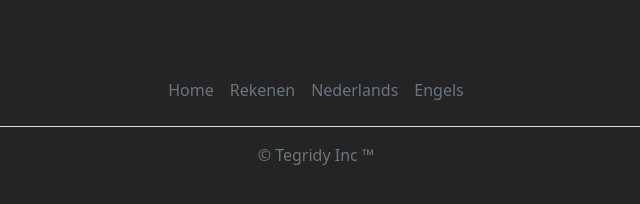
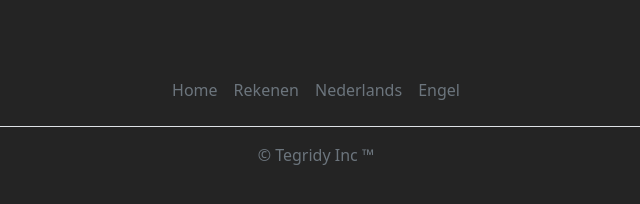
Before and after one commit to Bepies/Circulair, a plain HTML site: page engels/index.html in a window 1280 px wide. Shown: the part 570-774 px from the top of the page, 324-964 px from the left. Drawn offline with nearby package versions, Linux system fonts and the light colour scheme.

Commit message:
Update index.html

```diff
--- a/engels/index.html
+++ b/engels/index.html
@@ -70,7 +70,7 @@
             <li class="nav-item"><a href="/" class="nav-link px-2 text-muted">Home</a></li>
             <li class="nav-item"><a href="/rekenen/" class="nav-link px-2 text-muted">Rekenen</a></li>
             <li class="nav-item"><a href="/nederlands/" class="nav-link px-2 text-muted">Nederlands</a></li>
-            <li class="nav-item"><a href="/engels/" class="nav-link px-2 text-muted">Engels</a></li>
+            <li class="nav-item"><a href="/engels/" class="nav-link px-2 text-muted">Engel</a></li>
           </ul>
           <p class="text-center text-muted">&copy; Tegridy Inc &trade;
         </footer>
```
